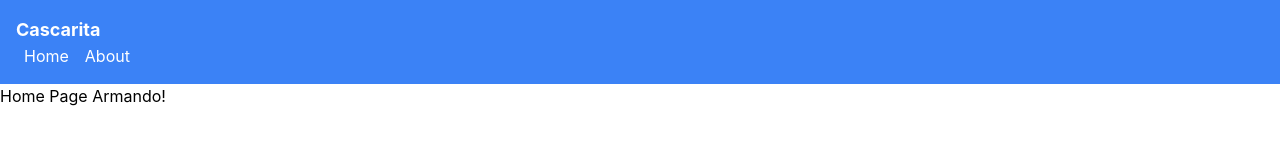
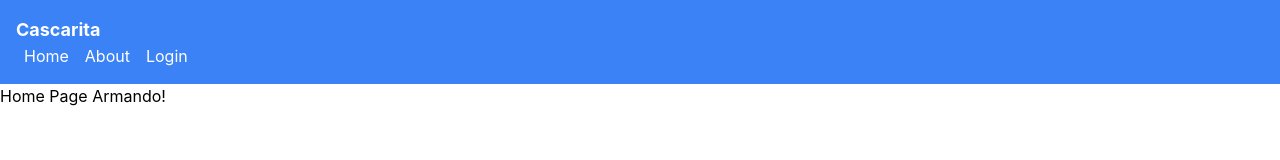
Before and after one commit to cascaritaco/cascarita, a React app: page / in a window 1280 px wide. Shown: the top 160 px of the page. Built offline with nearby package versions, Linux system fonts and the light colour scheme.

Commit message:
feat: adding login page route

```diff
--- a/client/App.tsx
+++ b/client/App.tsx
@@ -2,6 +2,7 @@ import { Routes, Route } from "react-router-dom";
 import Home from "./pages/Home/Home";
 import About from "./pages/About/About";
 import NavBar from "./components/NavBar/NavBar";
+import Login from "./pages/Login/Login";
 
 const App = () => {
   return (
@@ -10,6 +11,7 @@ const App = () => {
       <Routes>
         <Route path="/" element={<Home />} />
         <Route path="/about" element={<About />} />
+        <Route path="/login" element={<Login />} />
       </Routes>
     </>
   );
--- a/client/components/NavBar/NavBar.tsx
+++ b/client/components/NavBar/NavBar.tsx
@@ -13,6 +13,9 @@ const NavBar = () => {
             <a role="about" href="/about" className={styles["navbar-link"]}>
               About
             </a>
+            <a role="login" href="/login" className={styles["navbar-link"]}>
+              Login
+            </a>
           </div>
         </div>
       </div>
```
